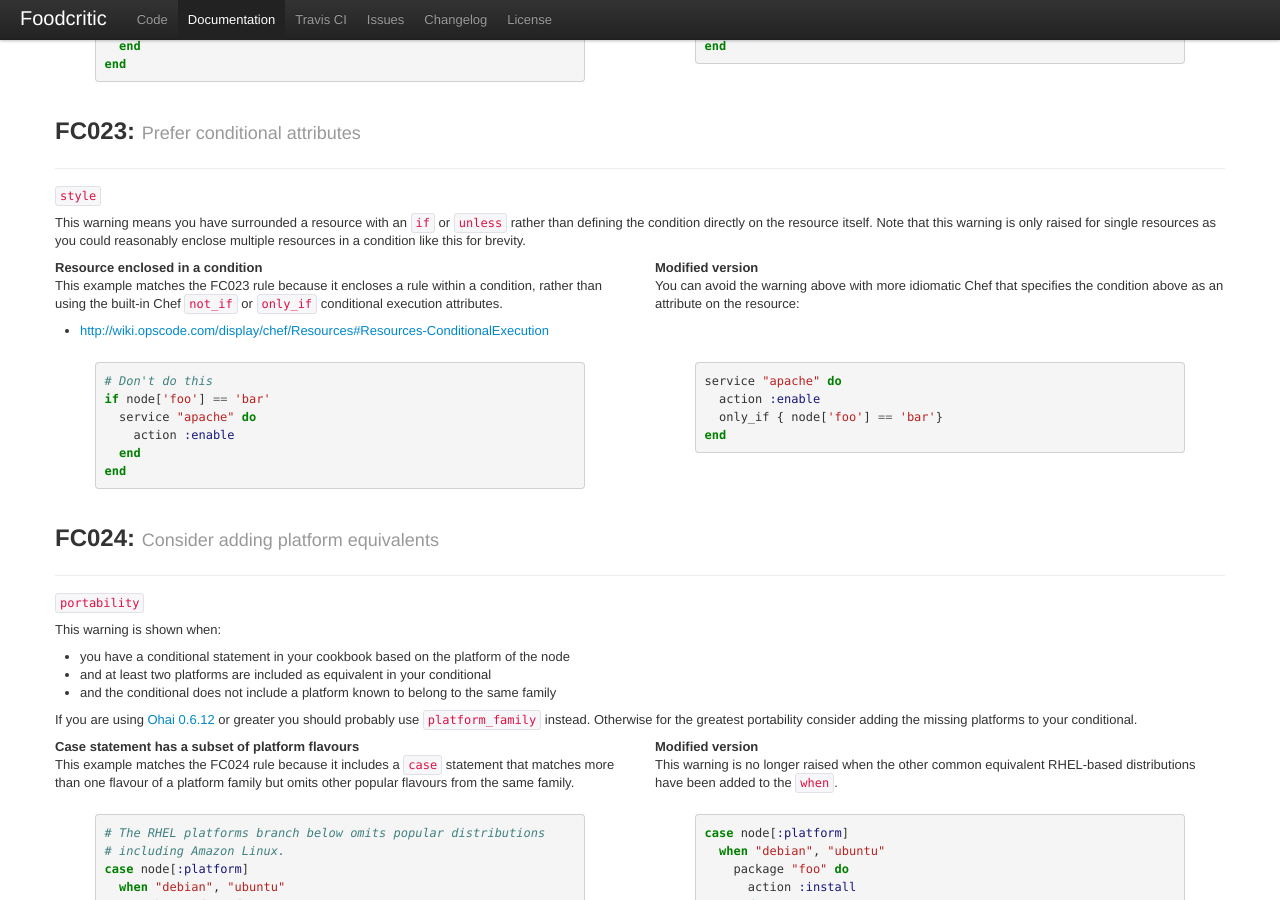
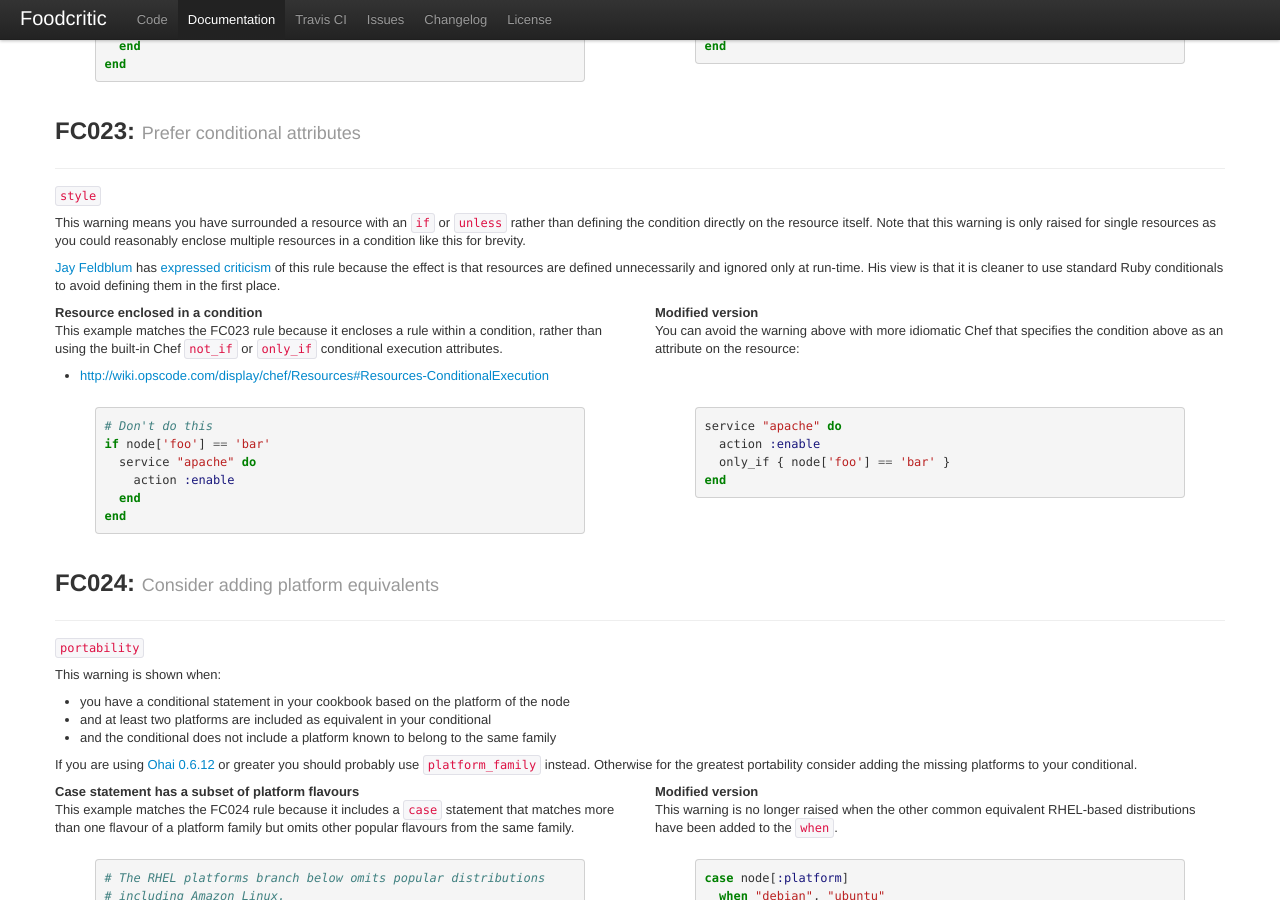
Before and after one commit to Foodcritic/foodcritic, a Jekyll site: the page built from index.html, in a window 1280 px wide and 900 px high, scrolled down 10093 px. Built offline with Jekyll 4.4.1, drawn with Linux system fonts in a browser that asks for light colours.

Commit message:
FC023: Add rule criticism from @yfeldblum.

```diff
--- a/index.html
+++ b/index.html
@@ -660,6 +660,12 @@ rules:
       that this warning is only raised for single resources as you could
       reasonably enclose multiple resources in a condition like this for
       brevity.
+
+      [Jay Feldblum](https://github.com/yfeldblum) has
+      [expressed criticism](http://community.opscode.com/chat/chef/2012-06-19#id-138584)
+      of this rule because the effect is that resources are defined
+      unnecessarily and ignored only at run-time. His view is that it is cleaner
+      to use standard Ruby conditionals to avoid defining them in the first place.
     examples:
       - title: Resource enclosed in a condition
         text: |
@@ -682,7 +688,7 @@ rules:
         code: |
           service "apache" do
             action :enable
-            only_if { node['foo'] == 'bar'}
+            only_if { node['foo'] == 'bar' }
           end
   - code: FC024
     name: Consider adding platform equivalents
```
